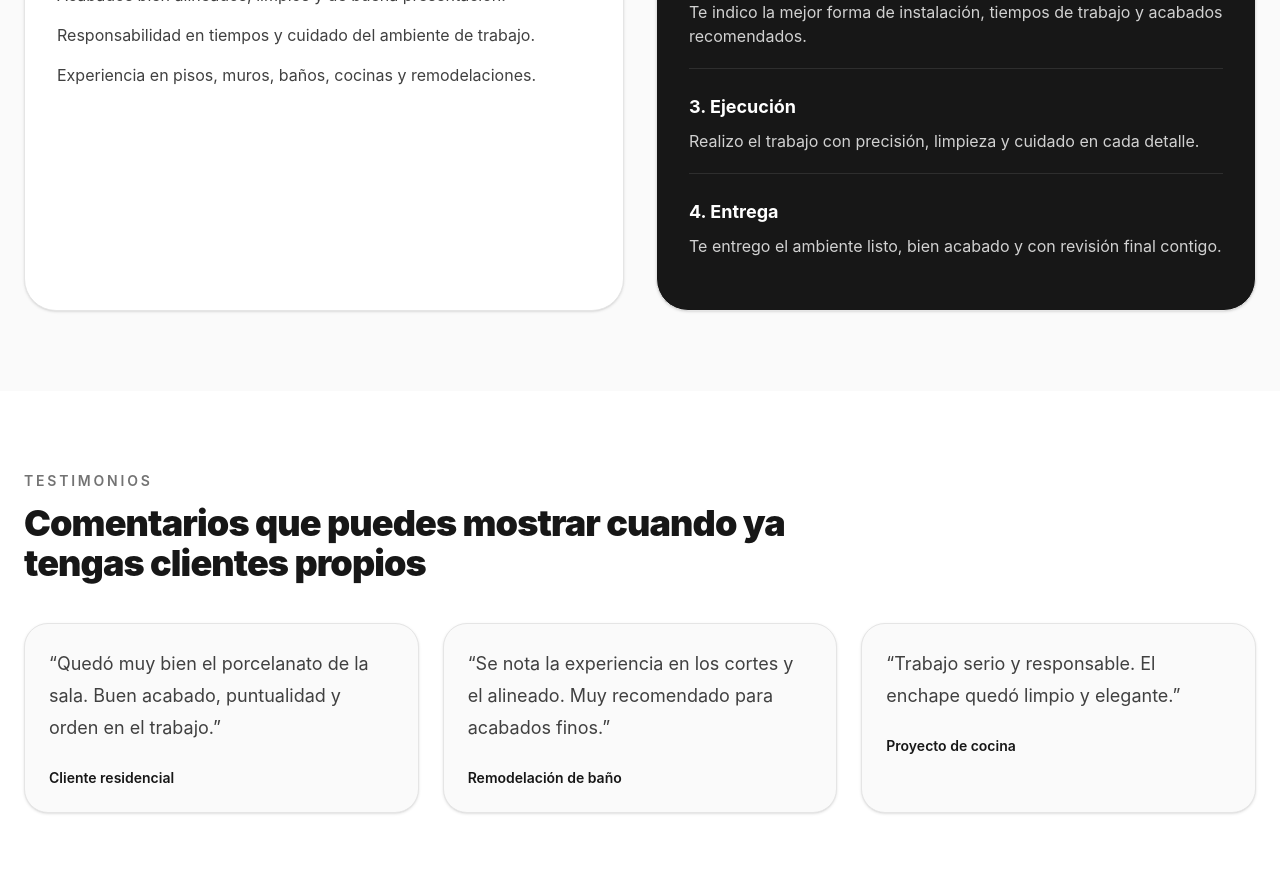
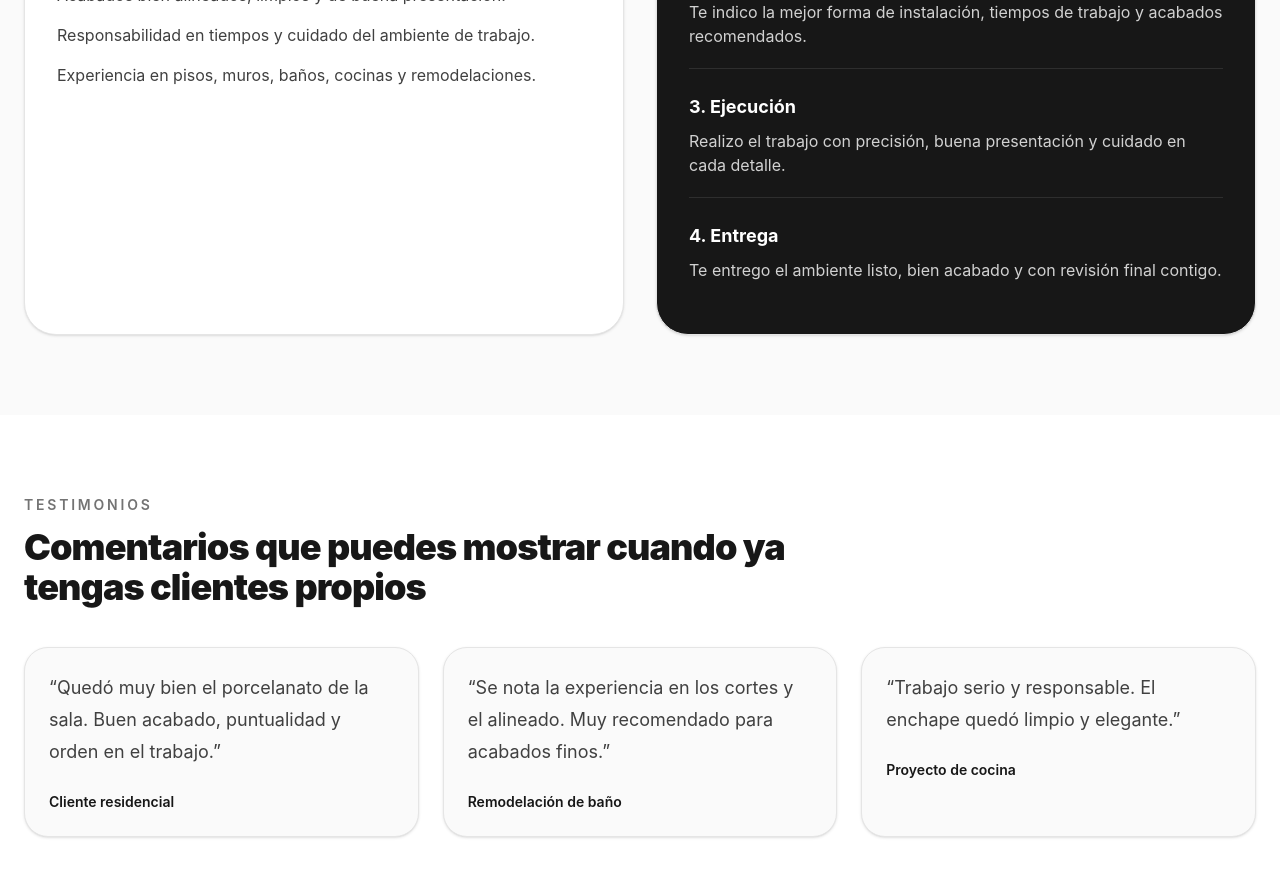
Before and after one commit to marquitoruiz/mi_pagina_web, a React (Vite) app: page / in a window 1280 px wide. Shown: the part 2880-3757 px from the top of the page. Built offline with nearby package versions, Linux system fonts and the light colour scheme; the HTML template or start-up script is replaced by a standard one.

Commit message:
Corrijo logo en header

```diff
--- a/src/App.jsx
+++ b/src/App.jsx
@@ -1,8 +1,8 @@
 import logoEdicor from "./assets/logo-edicor.jpeg";
-
 import principal from "./assets/principal.jpg";
 import antes from "./assets/antes-despues.jpg.png";
 import detalle from "./assets/detalle-juntas.jpg.jpeg";
+
 export default function AcabadosProPage() {
   const trabajos = [
     {
@@ -39,7 +39,7 @@ export default function AcabadosProPage() {
     },
     {
       paso: "3. Ejecución",
-      texto: "Realizo el trabajo con precisión, limpieza y cuidado en cada detalle.",
+      texto: "Realizo el trabajo con precisión, buena presentación y cuidado en cada detalle.",
     },
     {
       paso: "4. Entrega",
@@ -81,6 +81,7 @@ export default function AcabadosProPage() {
               </p>
             </div>
           </div>
+
           <a
             href="https://wa.me/51998535347"
             className="rounded-2xl bg-neutral-900 px-5 py-3 text-sm font-semibold text-white shadow-sm transition hover:scale-[1.02]"
@@ -98,14 +99,17 @@ export default function AcabadosProPage() {
               <span className="mb-4 inline-flex w-fit rounded-full border border-neutral-300 bg-white px-4 py-2 text-sm font-medium text-neutral-700">
                 Remodelaciones y acabados de alta calidad
               </span>
+
               <h1 className="max-w-2xl text-4xl font-black leading-tight tracking-tight md:text-6xl">
                 Dale a tu espacio un acabado limpio, moderno y profesional
               </h1>
+
               <p className="mt-6 max-w-xl text-lg leading-8 text-neutral-700">
                 Especialista en instalación de cerámica, porcelanato, chapados y
                 remodelaciones. Trabajo con precisión, buena presentación y
                 compromiso en cada proyecto.
               </p>
+
               <div className="mt-8 flex flex-wrap gap-4">
                 <a
                   href="#servicios"
@@ -113,6 +117,7 @@ export default function AcabadosProPage() {
                 >
                   Ver servicios
                 </a>
+
                 <a
                   href="#trabajos"
                   className="rounded-2xl border border-neutral-300 bg-white px-6 py-3 text-sm font-semibold text-neutral-900"
@@ -120,15 +125,18 @@ export default function AcabadosProPage() {
                   Ver trabajos
                 </a>
               </div>
+
               <div className="mt-10 grid grid-cols-3 gap-4 text-sm text-neutral-700">
                 <div className="rounded-2xl border border-neutral-200 bg-white p-4 shadow-sm">
                   <p className="text-2xl font-bold">+Calidad</p>
                   <p className="mt-1">Acabados finos y detallados</p>
                 </div>
+
                 <div className="rounded-2xl border border-neutral-200 bg-white p-4 shadow-sm">
                   <p className="text-2xl font-bold">+Orden</p>
                   <p className="mt-1">Trabajo limpio y responsable</p>
                 </div>
+
                 <div className="rounded-2xl border border-neutral-200 bg-white p-4 shadow-sm">
                   <p className="text-2xl font-bold">+Confianza</p>
                   <p className="mt-1">Atención directa y seria</p>
@@ -155,7 +163,7 @@ export default function AcabadosProPage() {
                 <img
                   src={antes}
                   alt="Antes y después del trabajo"
-    className="aspect-square w-full object-cover rounded-2xl"
+                  className="aspect-square w-full rounded-2xl object-cover"
                 />
                 <p className="mt-3 text-sm text-neutral-600">Antes / después</p>
               </div>
@@ -163,12 +171,13 @@ export default function AcabadosProPage() {
               <div className="rounded-3xl border border-neutral-200 bg-white p-4 shadow-sm">
                 <img
                   src={detalle}
-    alt="detalle de las juntas"
-    className="aspect-square w-full object-cover rounded-2xl"
+                  alt="Detalle de las juntas"
+                  className="aspect-square w-full rounded-2xl object-cover"
                 />
-  <p className="mt-3 text-sm text-neutral-600">Detalle de cortes y alineación de juntas</p>
+                <p className="mt-3 text-sm text-neutral-600">
+                  Detalle de cortes y alineación de juntas
+                </p>
               </div>
-
             </div>
           </div>
         </section>
@@ -215,6 +224,7 @@ export default function AcabadosProPage() {
                   tus instalaciones y remodelaciones.
                 </p>
               </div>
+
               <a
                 href="https://wa.me/51998535347"
                 className="text-sm font-semibold text-neutral-900 underline underline-offset-4"
@@ -255,15 +265,9 @@ export default function AcabadosProPage() {
               </h2>
               <ul className="mt-6 space-y-4 text-neutral-700">
                 <li>Atención directa contigo, sin intermediarios.</li>
-                <li>
-                  Acabados bien alineados, limpios y de buena presentación.
-                </li>
-                <li>
-                  Responsabilidad en tiempos y cuidado del ambiente de trabajo.
-                </li>
-                <li>
-                  Experiencia en pisos, muros, baños, cocinas y remodelaciones.
-                </li>
+                <li>Acabados bien alineados, limpios y de buena presentación.</li>
+                <li>Responsabilidad en tiempos y cuidado del ambiente de trabajo.</li>
+                <li>Experiencia en pisos, muros, baños, cocinas y remodelaciones.</li>
               </ul>
             </div>
 
@@ -329,6 +333,7 @@ export default function AcabadosProPage() {
                 trabajos de porcelanato o cerámica. Atención directa y respuesta
                 rápida.
               </p>
+
               <div className="mt-8 flex flex-wrap gap-4">
                 <a
                   href="https://wa.me/51998535347"
```
Lines whose indentation alone changed are shown as unchanged.
